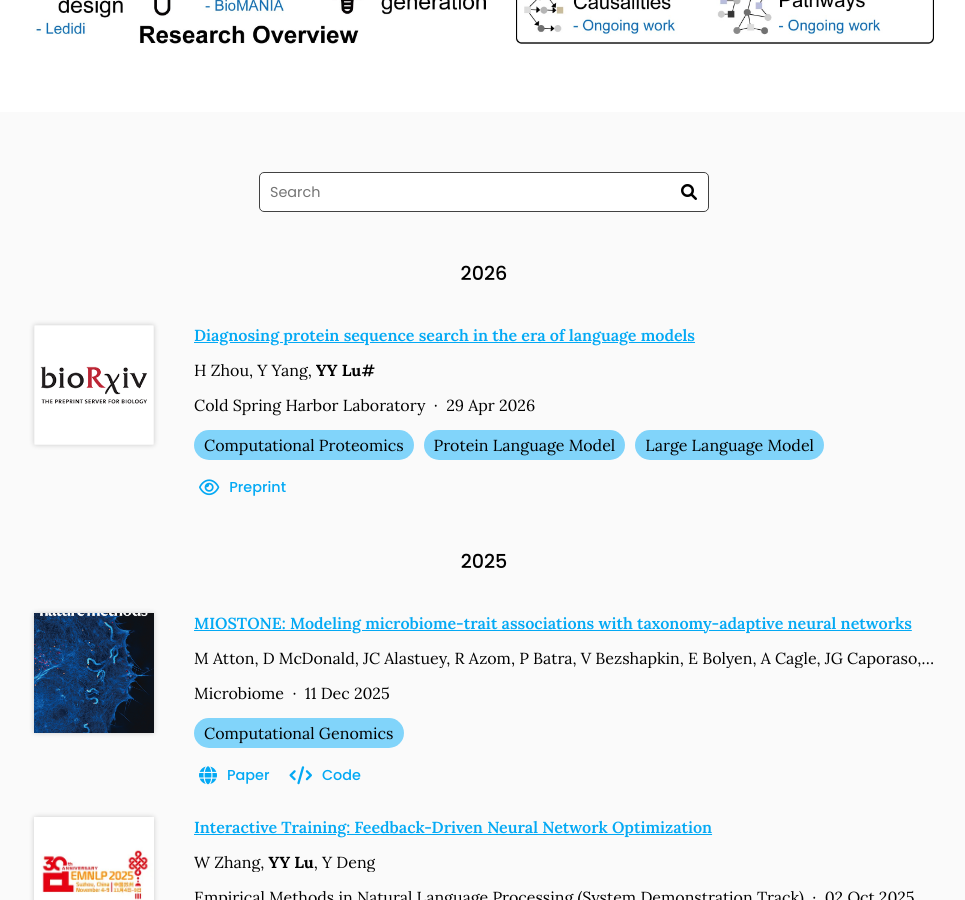
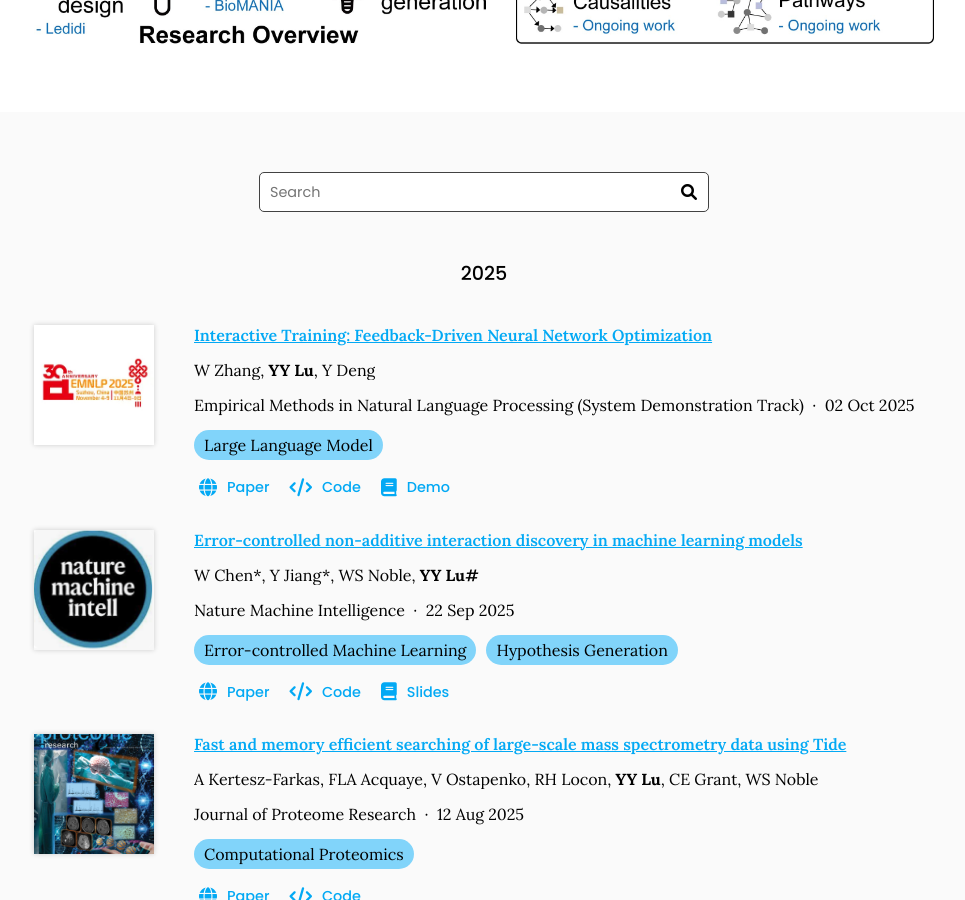
Before and after one commit to batmen-lab/batmen-lab.github.io, a Jekyll site: the page built from research/index.md, in a window 1280 px wide and 900 px high, scrolled down 772 px. Shown: the whole window, without its empty margins (156-1121 px from the left). Built offline with Jekyll 4.4.1, drawn with Linux system fonts in a browser that asks for light colours.

```diff
--- a/_data/citations.yaml
+++ b/_data/citations.yaml
@@ -1,69 +1,5 @@
 # DO NOT EDIT, GENERATED AUTOMATICALLY FROM SOURCES.YAML (AND ELSEWHERE)
 # See https://github.com/greenelab/lab-website-template/wiki/Citations
-- id: url:https://www.biorxiv.org/content/10.64898/2026.04.26.720921
-  title: 'Diagnosing protein sequence search in the era of language models'
-  authors:
-  - H Zhou
-  - Y Yang
-  - <b>YY Lu#</b>
-  publisher: Cold Spring Harbor Laboratory
-  date: '2026-04-29'
-  link: https://www.biorxiv.org/content/10.64898/2026.04.26.720921
-  extra-links:
-  - type: preprint
-    link: https://www.biorxiv.org/content/10.64898/2026.04.26.720921
-    text: Preprint
-  tags:
-  - Computational Proteomics
-  - Protein Language Model
-  - Large Language Model
-  image: images/tools/biorxiv.png
-- id: url:https://www.nature.com/articles/s41592-025-02981-z
-  title: 'MIOSTONE: Modeling microbiome-trait associations with taxonomy-adaptive neural networks'
-  authors:
-  - M Atton
-  - D McDonald
-  - JC Alastuey
-  - R Azom
-  - P Batra
-  - V Bezshapkin
-  - E Bolyen
-  - A Cagle
-  - JG Caporaso
-  - JW Debelius
-  - K Gorlick
-  - N Hamsanipally
-  - L Hunger
-  - A Keluskar
-  - D Liao
-  - <b>YY Lu</b>
-  - JA Navas-Molina
-  - A Pitman
-  - JR Rideout
-  - A Sazonov
-  - B Sathappan
-  - KS Lipson
-  - I Sfiligoi
-  - C Tapo
-  - Y Vazquez-Baeza
-  - ZZ Xu
-  - MS Ye
-  - J Zhao
-  - R Knight
-  - JT Morton
-  - Q Zhu
-  publisher: Microbiome
-  date: '2025-12-11'
-  link: https://www.nature.com/articles/s41592-025-02981-z
-  extra-links:
-  - link: https://www.nature.com/articles/s41592-025-02981-z
-    text: Paper
-  - type: source
-    link: https://github.com/scikit-bio/scikit-bio
-    text: Code
-  tags:
-  - Computational Genomics
-  image: images/tools/nmeth_scikitbio.png
 - id: https://arxiv.org/abs/2510.02297
   title: 'Interactive Training: Feedback-Driven Neural Network Optimization'
   authors:
```
